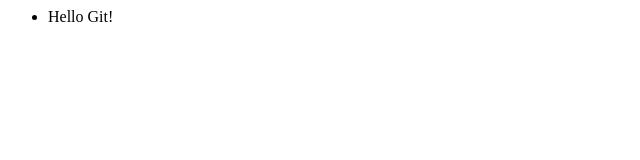
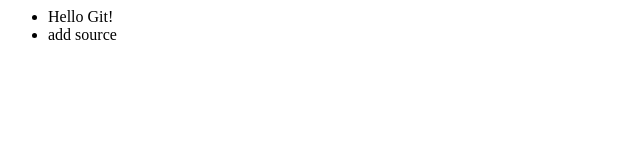
Before and after one commit to hanbumhee1/test, a plain HTML site: page index.html in a window 1280 px wide. Shown: the full height of the page, 0-640 px from the left. Drawn offline with Linux system fonts and the light colour scheme.

Commit message:
add source

```diff
--- a/index.html
+++ b/index.html
@@ -5,6 +5,7 @@
     <body>
         <ul>
             <li>Hello Git!</li>
+			<li>add source</li>
         </ul>
     </body>
 </html>
```
